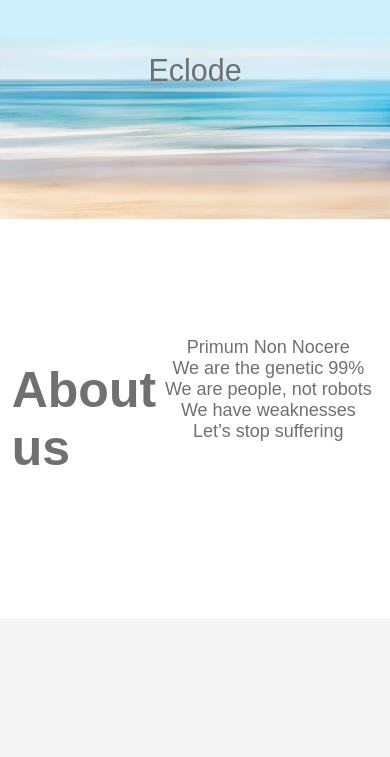
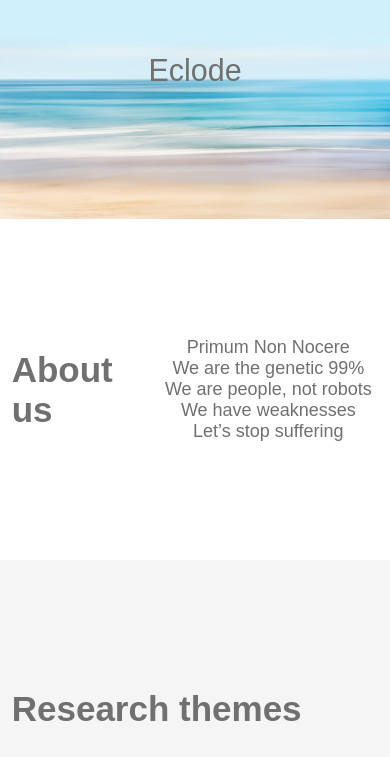
Before and after one commit to eclode/eclode.github.io, a plain HTML site: page index.html in a window 390 px wide. Shown: the top 757 px of the page. Drawn offline with Linux system fonts and the light colour scheme; a web font is replaced by a local one.

Commit message:
Fix subtitle layout on iPhone

```diff
--- a/index.html
+++ b/index.html
@@ -62,11 +62,15 @@
         }
 
         .section h2 {
-            font-size: 50px;
+            font-size: 35px;
         }
 
         .thirds {
             display: flex;
+            justify-content:center;
+            align-content:center;
+            align-items: center;
+            flex-direction:row;
         }
 
         .wrap {
```
